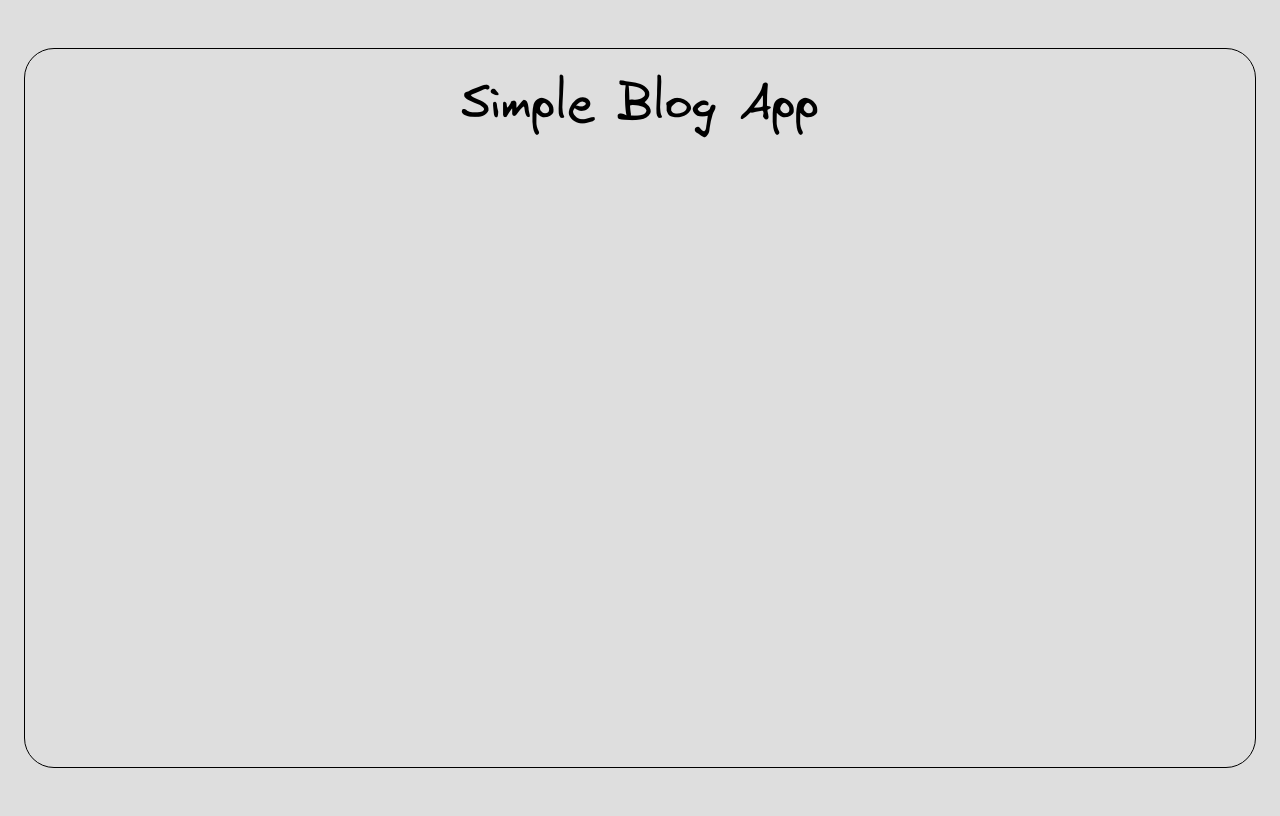
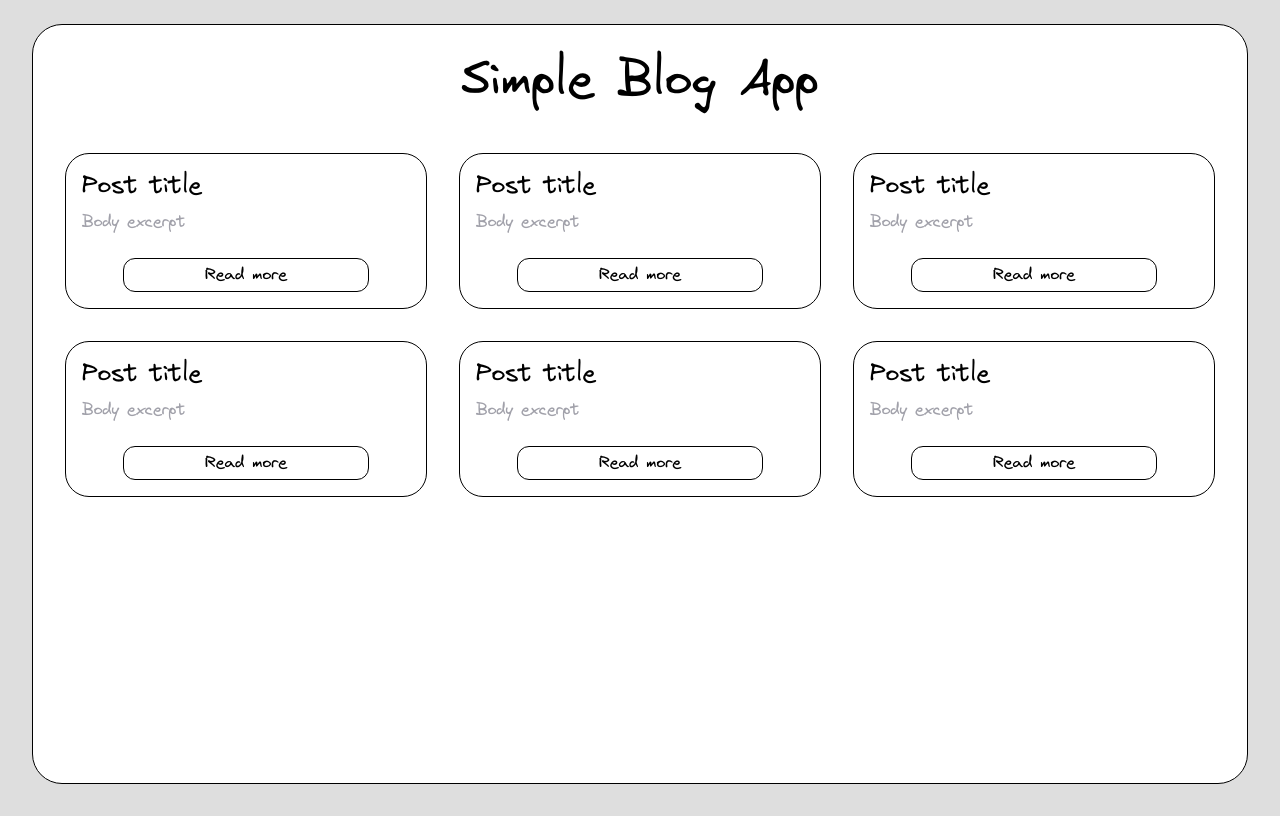
Before and after one commit to H1V35/envy-camp, a React (Vite) app in the folder technical-tests/03-simple-blog-app/: page / in a window 1280 px wide. Built offline with nearby package versions, Linux system fonts and the light colour scheme.

Commit message:
🎨 style: Layout HomePage and create PostItem component

```diff
--- a/technical-tests/03-simple-blog-app/src/App.tsx
+++ b/technical-tests/03-simple-blog-app/src/App.tsx
@@ -1,7 +1,5 @@
+import HomePage from "./pages/Home";
+
 export function App() {
-  return (
-    <main>
-      <h1 className="mt-8 text-5xl">Simple Blog App</h1>
-    </main>
-  );
+  return <HomePage />;
 }
--- /dev/null
+++ b/technical-tests/03-simple-blog-app/src/components/PostItem.tsx
@@ -0,0 +1,17 @@
+export function PostItem() {
+  return (
+    <article className="w-auto p-4 rounded-3xl border border-black flex flex-col justify-between gap-6">
+      <section className="flex flex-col gap-2">
+        <h2 className="text-2xl">Post title</h2>
+
+        <p className="text-zinc-400">Body excerpt</p>
+      </section>
+
+      <footer className="flex justify-center">
+        <button className="w-9/12 p-1 rounded-xl border border-black">
+          Read more
+        </button>
+      </footer>
+    </article>
+  );
+}
--- a/technical-tests/03-simple-blog-app/src/index.css
+++ b/technical-tests/03-simple-blog-app/src/index.css
@@ -18,14 +18,27 @@
 }
 
 body {
-  min-height: 90vh;
-  margin: 3rem 1.5rem;
+  min-height: 95%;
+
+  width: 95%;
+  max-width: 1900px;
+  margin: 1.5rem 0;
+
+  position: absolute;
+  left: 50%;
+  transform: translate(-50%);
 
   display: flex;
   justify-content: center;
 
   border: #000000 solid 1px;
   border-radius: 30px;
+
+  background: #fff;
+}
+
+div#root {
+  width: 100%;
 }
 
 @font-face {
--- /dev/null
+++ b/technical-tests/03-simple-blog-app/src/pages/Home.tsx
@@ -0,0 +1,18 @@
+import { PostItem } from "../components/PostItem";
+
+export default function HomePage() {
+  return (
+    <main className="px-8 py-4 flex flex-col items-center gap-12">
+      <h1 className="mt-4 text-5xl">Simple Blog App</h1>
+
+      <section className="w-full grid grid-cols-1 sm:grid-cols-2 lg:grid-cols-3 2xl:grid-cols-4 gap-8">
+        <PostItem />
+        <PostItem />
+        <PostItem />
+        <PostItem />
+        <PostItem />
+        <PostItem />
+      </section>
+    </main>
+  );
+}
```
